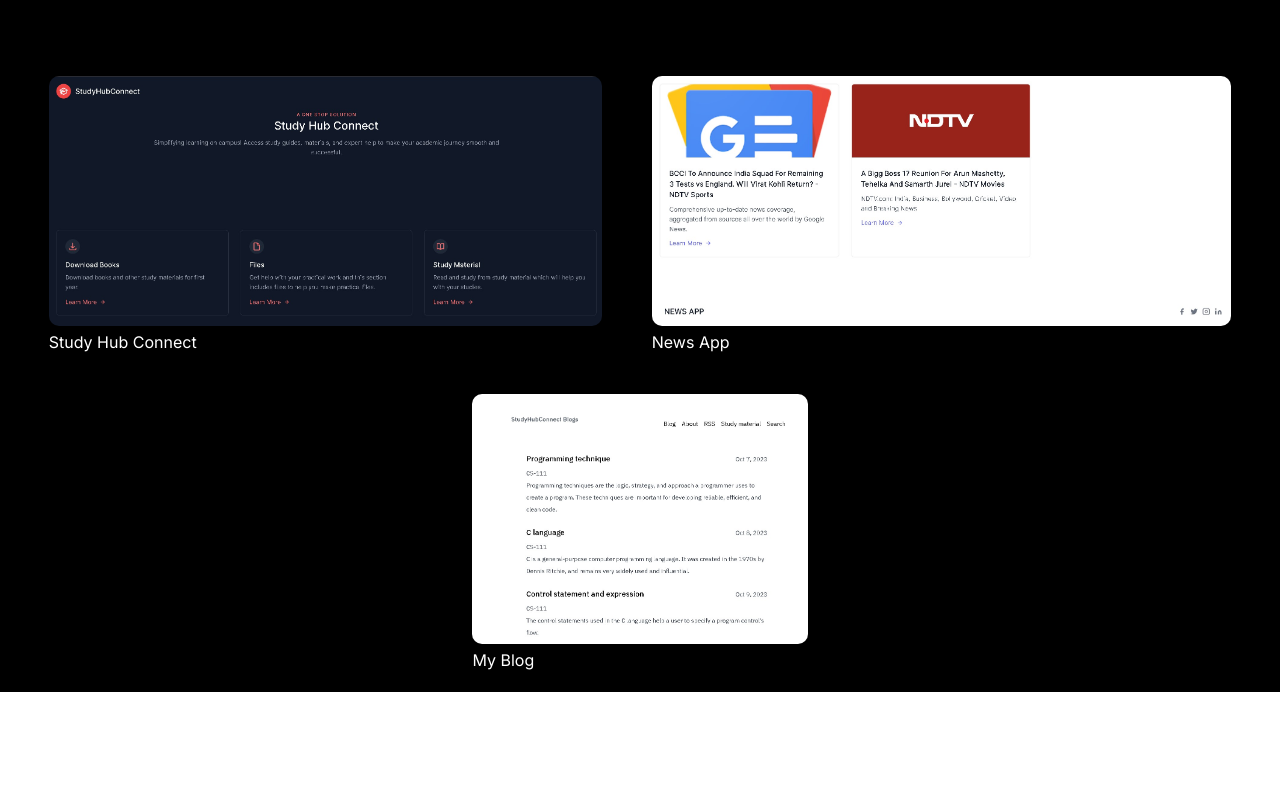
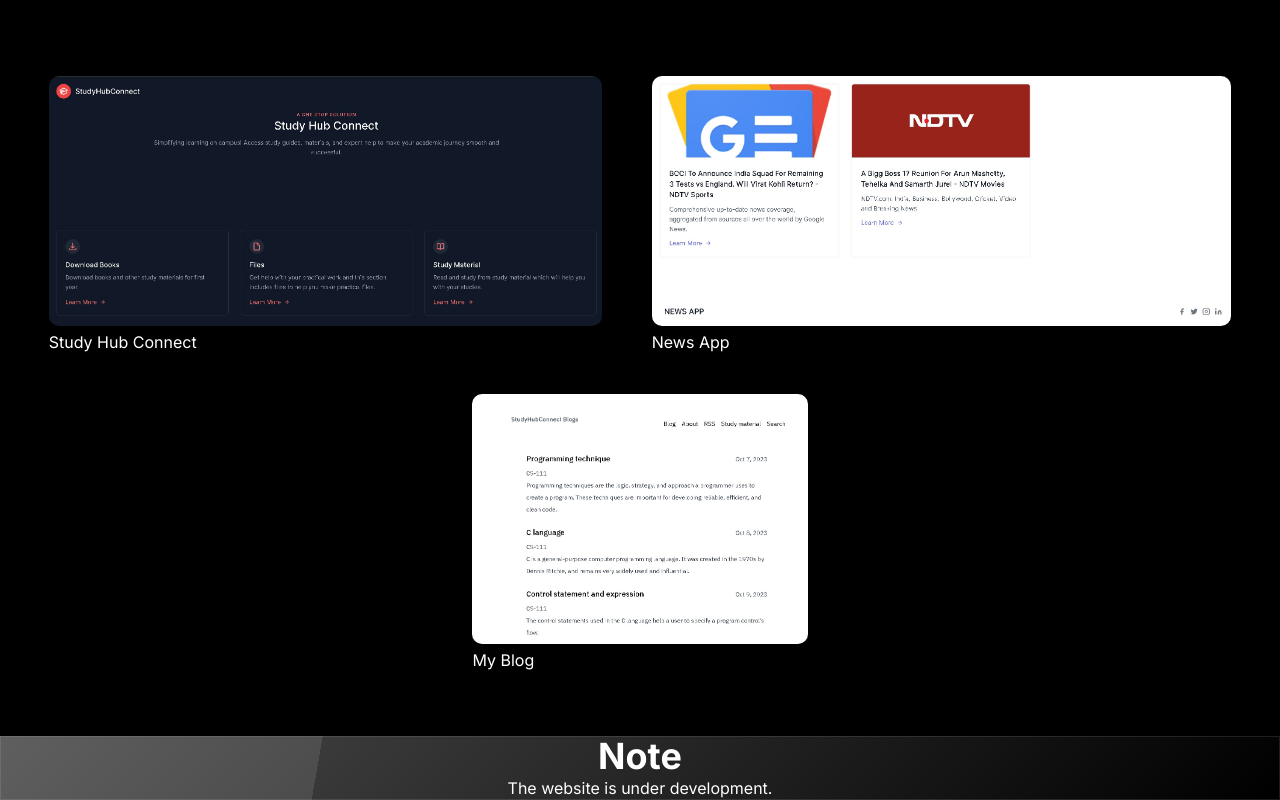
Before and after one commit to somanshubhardwaj/somanshubhardwaj, a Next.js app: page / in a window 1280 px wide. Shown: the part 2036-2836 px from the top of the page. Before the commit the page ends 2772 px from the top, so only its background shows below. Built offline with nearby package versions, Linux system fonts and the light colour scheme.

Commit message:
Update Home page layout

```diff
--- a/src/app/page.js
+++ b/src/app/page.js
@@ -1,14 +1,15 @@
-import Footer from "../components/Footer";
-import Mainsection from "../components/Mainsection";
 import Main from "@/components/Main";
 export default function Home() {
   return (
     <>
       <div className="bg-black text-white">
-        {/*  <Nav />*/}
         <Main />
-        <Mainsection />
-        <Footer />
+        <div className="container mx-auto glass">
+          <div className="flex flex-col items-center justify-center">
+            <h1 className="text-4xl font-bold text-center">Note</h1>
+            <p className="text-center">The website is under development.</p>
+          </div>
+        </div>
       </div>
     </>
   );
```
